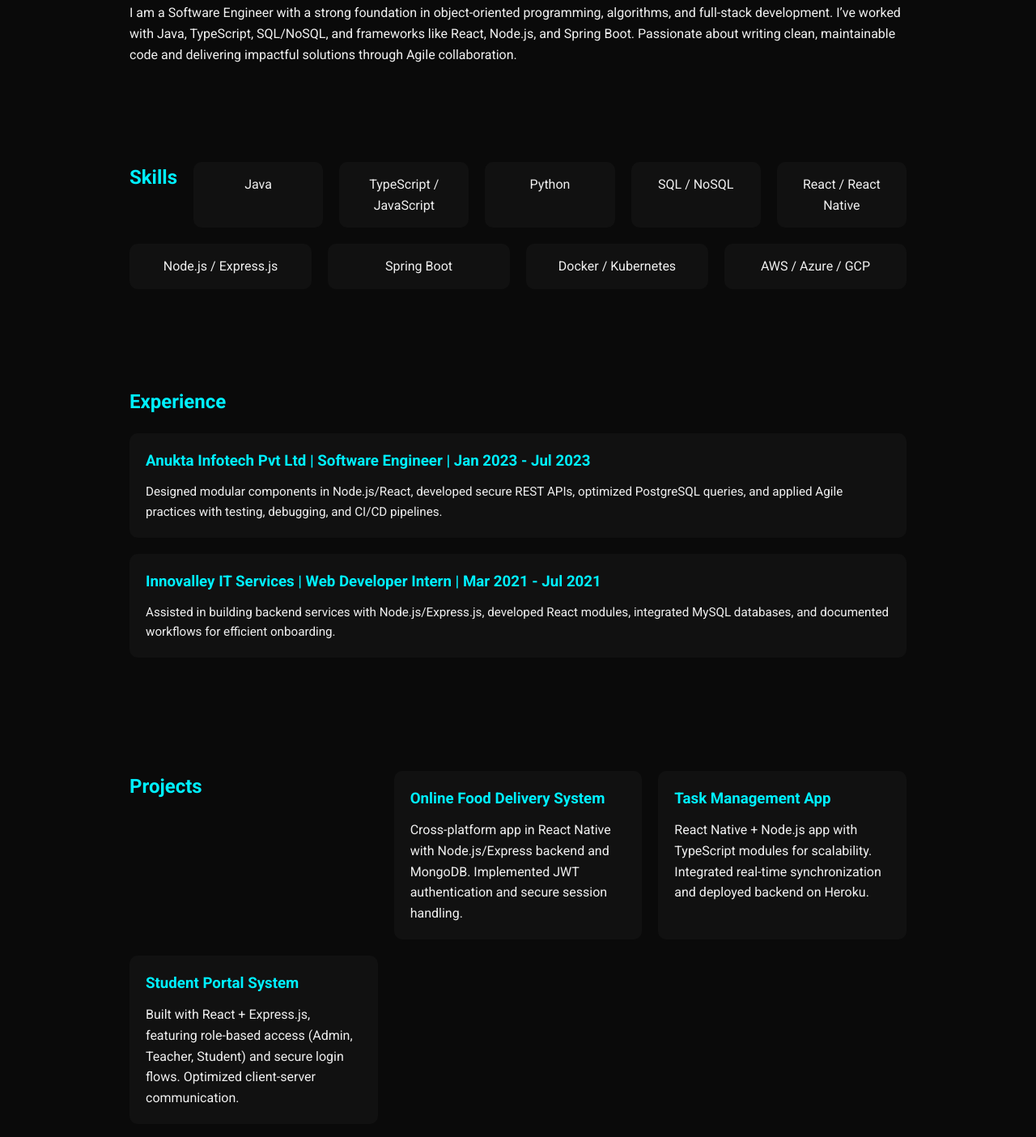
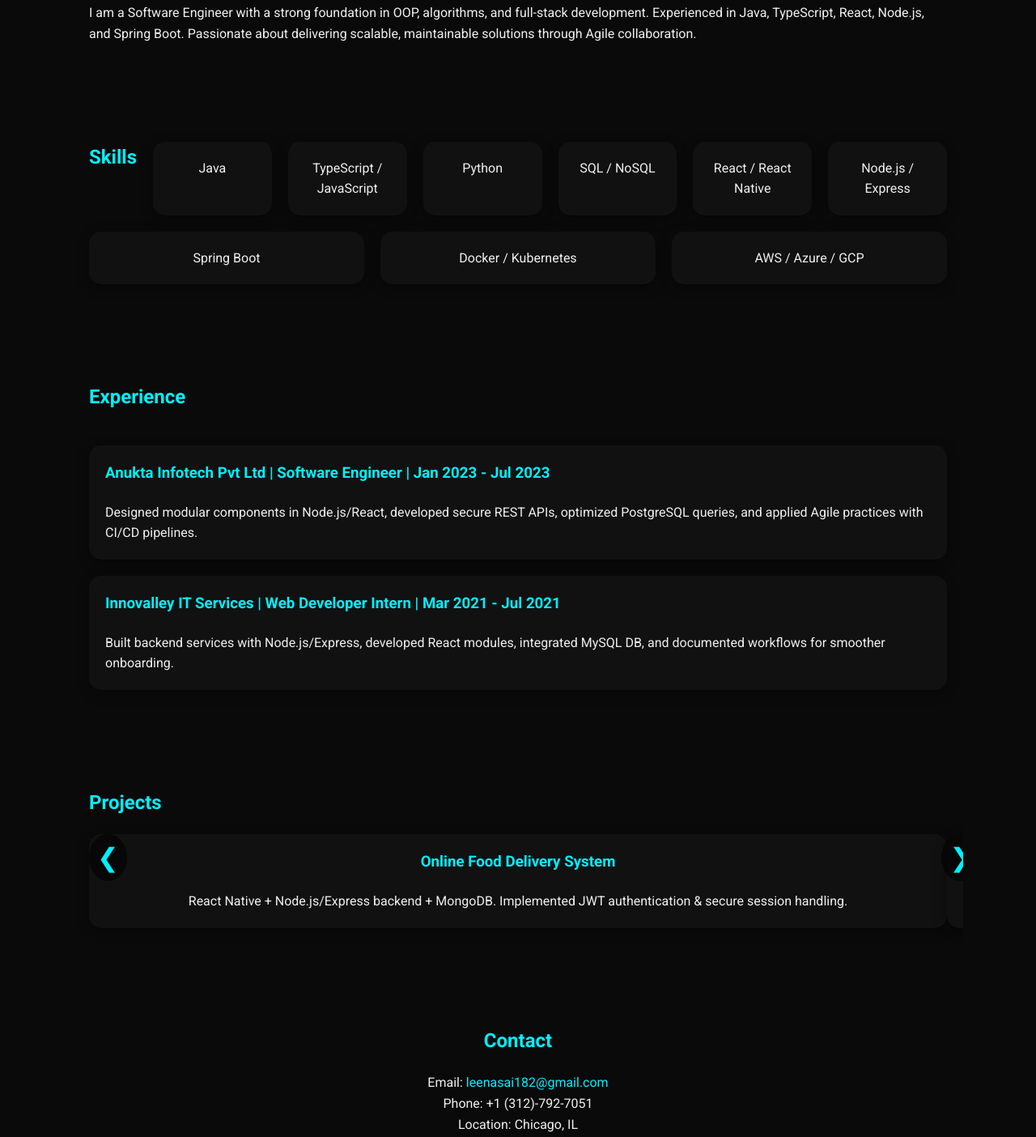
Before and after one commit to LeenaSai/leenasai.github.io, a plain HTML site: page index.html in a window 1280 px wide. Shown: the part 915-2319 px from the top of the page at 81% size. Drawn offline with Linux system fonts and the light colour scheme.

Commit message:
Update index.html

```diff
--- a/index.html
+++ b/index.html
@@ -6,126 +6,54 @@
   <title>Leena Sai Rajendra | Software Engineer</title>
   <link href="https://fonts.googleapis.com/css2?family=Roboto:wght@400;700&display=swap" rel="stylesheet">
   <style>
-    /* Global Styles */
-    * {
-      box-sizing: border-box;
-      margin: 0;
-      padding: 0;
-      font-family: 'Roboto', sans-serif;
-    }
-    body {
-      background-color: #0a0a0a;
-      color: #f0f0f0;
-      line-height: 1.6;
-      scroll-behavior: smooth;
-    }
-    a {
-      color: #00f0ff;
-      text-decoration: none;
-    }
-    section {
-      padding: 60px 20px;
-      max-width: 1000px;
-      margin: auto;
-    }
-    h1, h2, h3 {
-      margin-bottom: 20px;
-      color: #00f0ff;
-    }
+    * {box-sizing: border-box;margin: 0;padding: 0;font-family: 'Roboto', sans-serif;}
+    body {background: #0a0a0a;color: #f0f0f0;line-height: 1.6;scroll-behavior: smooth;}
+    a {color: #00f0ff;text-decoration: none;}
+    section {padding: 60px 20px;max-width: 1100px;margin: auto;}
+    h1, h2, h3 {margin-bottom: 20px;color: #00f0ff;}
 
     /* Navbar */
-    nav {
-      position: fixed;
-      width: 100%;
-      background-color: #111;
-      padding: 15px 20px;
-      display: flex;
-      justify-content: space-between;
-      align-items: center;
-      z-index: 1000;
-      box-shadow: 0 2px 5px rgba(0,0,0,0.5);
-    }
-    nav a {
-      margin-left: 20px;
-      font-weight: 500;
-    }
+    nav {position: fixed;width: 100%;background: #111;padding: 15px 20px;
+         display: flex;justify-content: space-between;align-items: center;
+         z-index: 1000;box-shadow: 0 2px 5px rgba(0,0,0,0.5);}
+    nav a {margin-left: 20px;font-weight: 500;}
 
     /* Intro */
-    #intro {
-      text-align: center;
-      min-height: 100vh;
-      display: flex;
-      flex-direction: column;
-      justify-content: center;
-      align-items: center;
-    }
-    #intro h1 {
-      font-size: 3rem;
-      margin-bottom: 10px;
-    }
-    #intro p {
-      font-size: 1.2rem;
-      max-width: 600px;
-    }
+    #intro {text-align: center;min-height: 100vh;display: flex;
+            flex-direction: column;justify-content: center;align-items: center;}
+    #intro h1 {font-size: 3rem;margin-bottom: 10px;}
+    #intro p {font-size: 1.2rem;max-width: 600px;}
+
+    /* Floating Cards */
+    .card {background: #111;padding: 20px;border-radius: 15px;
+           box-shadow: 0 4px 15px rgba(0,0,0,0.4);
+           transition: transform 0.3s ease, box-shadow 0.3s ease;}
+    .card:hover {transform: translateY(-10px) scale(1.05);
+                 box-shadow: 0 8px 20px rgba(0, 240, 255, 0.4);}
 
     /* Skills */
-    #skills {
-      display: flex;
-      flex-wrap: wrap;
-      gap: 20px;
-    }
-    .skill {
-      background-color: #111;
-      padding: 15px 25px;
-      border-radius: 10px;
-      text-align: center;
-      flex: 1 1 140px;
-    }
+    #skills {display: flex;flex-wrap: wrap;gap: 20px;justify-content: center;}
+    .skill {flex: 1 1 140px;text-align: center;}
 
     /* Experience */
-    #experience .job {
-      background-color: #111;
-      padding: 20px;
-      margin-bottom: 20px;
-      border-radius: 10px;
-    }
-    #experience .job h3 {
-      margin-bottom: 10px;
-      color: #00f0ff;
-    }
-    #experience .job p {
-      font-size: 0.95rem;
-    }
+    #experience {display: grid;gap: 20px;}
 
-    /* Projects */
-    #projects {
-      display: grid;
-      grid-template-columns: repeat(auto-fit, minmax(280px, 1fr));
-      gap: 20px;
-    }
-    .project {
-      background-color: #111;
-      padding: 20px;
-      border-radius: 10px;
-    }
-    .project h3 {
-      margin-bottom: 10px;
-      color: #00f0ff;
-    }
+    /* Project Carousel */
+    #projects {position: relative;overflow: hidden;}
+    .carousel {display: flex;transition: transform 0.5s ease-in-out;}
+    .project {min-width: 100%;flex: 0 0 100%;text-align: center;}
+    .carousel-controls {position: absolute;top: 50%;width: 100%;
+                        display: flex;justify-content: space-between;
+                        transform: translateY(-50%);}
+    .control-btn {background: rgba(0,0,0,0.6);border: none;color: #00f0ff;
+                  font-size: 2rem;padding: 10px;cursor: pointer;border-radius: 50%;}
+    .control-btn:hover {background: rgba(0,240,255,0.8);color: #111;}
+
+    /* Contact */
+    #contact {text-align: center;}
 
     /* Footer */
-    footer {
-      text-align: center;
-      padding: 20px;
-      background-color: #111;
-      color: #777;
-    }
-
-    @media(max-width: 768px) {
-      #about {
-        text-align: center;
-      }
-    }
+    footer {text-align: center;padding: 20px;background: #111;color: #777;}
   </style>
 </head>
 <body>
@@ -149,53 +77,59 @@
     <p>Software Engineer specializing in building reliable, secure, and scalable applications across web, mobile, and backend systems.</p>
   </section>
 
-  <!-- About Me -->
+  <!-- About -->
   <section id="about">
     <h2>About Me</h2>
-    <p>I am a Software Engineer with a strong foundation in object-oriented programming, algorithms, and full-stack development. I’ve worked with Java, TypeScript, SQL/NoSQL, and frameworks like React, Node.js, and Spring Boot. Passionate about writing clean, maintainable code and delivering impactful solutions through Agile collaboration.</p>
+    <p>I am a Software Engineer with a strong foundation in OOP, algorithms, and full-stack development. Experienced in Java, TypeScript, React, Node.js, and Spring Boot. Passionate about delivering scalable, maintainable solutions through Agile collaboration.</p>
   </section>
 
   <!-- Skills -->
   <section id="skills">
     <h2>Skills</h2>
-    <div class="skill">Java</div>
-    <div class="skill">TypeScript / JavaScript</div>
-    <div class="skill">Python</div>
-    <div class="skill">SQL / NoSQL</div>
-    <div class="skill">React / React Native</div>
-    <div class="skill">Node.js / Express.js</div>
-    <div class="skill">Spring Boot</div>
-    <div class="skill">Docker / Kubernetes</div>
-    <div class="skill">AWS / Azure / GCP</div>
+    <div class="card skill">Java</div>
+    <div class="card skill">TypeScript / JavaScript</div>
+    <div class="card skill">Python</div>
+    <div class="card skill">SQL / NoSQL</div>
+    <div class="card skill">React / React Native</div>
+    <div class="card skill">Node.js / Express</div>
+    <div class="card skill">Spring Boot</div>
+    <div class="card skill">Docker / Kubernetes</div>
+    <div class="card skill">AWS / Azure / GCP</div>
   </section>
 
   <!-- Experience -->
   <section id="experience">
     <h2>Experience</h2>
-    <div class="job">
+    <div class="card">
       <h3>Anukta Infotech Pvt Ltd | Software Engineer | Jan 2023 - Jul 2023</h3>
-      <p>Designed modular components in Node.js/React, developed secure REST APIs, optimized PostgreSQL queries, and applied Agile practices with testing, debugging, and CI/CD pipelines.</p>
+      <p>Designed modular components in Node.js/React, developed secure REST APIs, optimized PostgreSQL queries, and applied Agile practices with CI/CD pipelines.</p>
     </div>
-    <div class="job">
+    <div class="card">
       <h3>Innovalley IT Services | Web Developer Intern | Mar 2021 - Jul 2021</h3>
-      <p>Assisted in building backend services with Node.js/Express.js, developed React modules, integrated MySQL databases, and documented workflows for efficient onboarding.</p>
+      <p>Built backend services with Node.js/Express, developed React modules, integrated MySQL DB, and documented workflows for smoother onboarding.</p>
     </div>
   </section>
 
-  <!-- Projects -->
+  <!-- Projects Carousel -->
   <section id="projects">
     <h2>Projects</h2>
-    <div class="project">
-      <h3>Online Food Delivery System</h3>
-      <p>Cross-platform app in React Native with Node.js/Express backend and MongoDB. Implemented JWT authentication and secure session handling.</p>
+    <div class="carousel" id="projectCarousel">
+      <div class="project card">
+        <h3>Online Food Delivery System</h3>
+        <p>React Native + Node.js/Express backend + MongoDB. Implemented JWT authentication & secure session handling.</p>
+      </div>
+      <div class="project card">
+        <h3>Task Management App</h3>
+        <p>React Native + Node.js app with TypeScript modules. Real-time sync & backend deployed on Heroku.</p>
+      </div>
+      <div class="project card">
+        <h3>Student Portal System</h3>
+        <p>React + Express.js with role-based access (Admin/Teacher/Student). Optimized client-server performance.</p>
+      </div>
     </div>
-    <div class="project">
-      <h3>Task Management App</h3>
-      <p>React Native + Node.js app with TypeScript modules for scalability. Integrated real-time synchronization and deployed backend on Heroku.</p>
-    </div>
-    <div class="project">
-      <h3>Student Portal System</h3>
-      <p>Built with React + Express.js, featuring role-based access (Admin, Teacher, Student) and secure login flows. Optimized client-server communication.</p>
+    <div class="carousel-controls">
+      <button class="control-btn" onclick="prevSlide()">&#10094;</button>
+      <button class="control-btn" onclick="nextSlide()">&#10095;</button>
     </div>
   </section>
 
@@ -203,6 +137,7 @@
   <section id="contact">
     <h2>Contact</h2>
     <p>Email: <a href="mailto:leenasai182@gmail.com">leenasai182@gmail.com</a></p>
+    <p>Phone: +1 (312)-792-7051</p>
     <p>Location: Chicago, IL</p>
   </section>
 
@@ -211,5 +146,17 @@
     &copy; 2025 Leena Sai | Software Engineer Portfolio
   </footer>
 
+  <!-- Carousel Script -->
+  <script>
+    const carousel = document.getElementById('projectCarousel');
+    let index = 0;
+    function showSlide(i) {
+      const total = carousel.children.length;
+      index = (i + total) % total;
+      carousel.style.transform = `translateX(${-index * 100}%)`;
+    }
+    function nextSlide() { showSlide(index + 1); }
+    function prevSlide() { showSlide(index - 1); }
+  </script>
 </body>
 </html>
```
